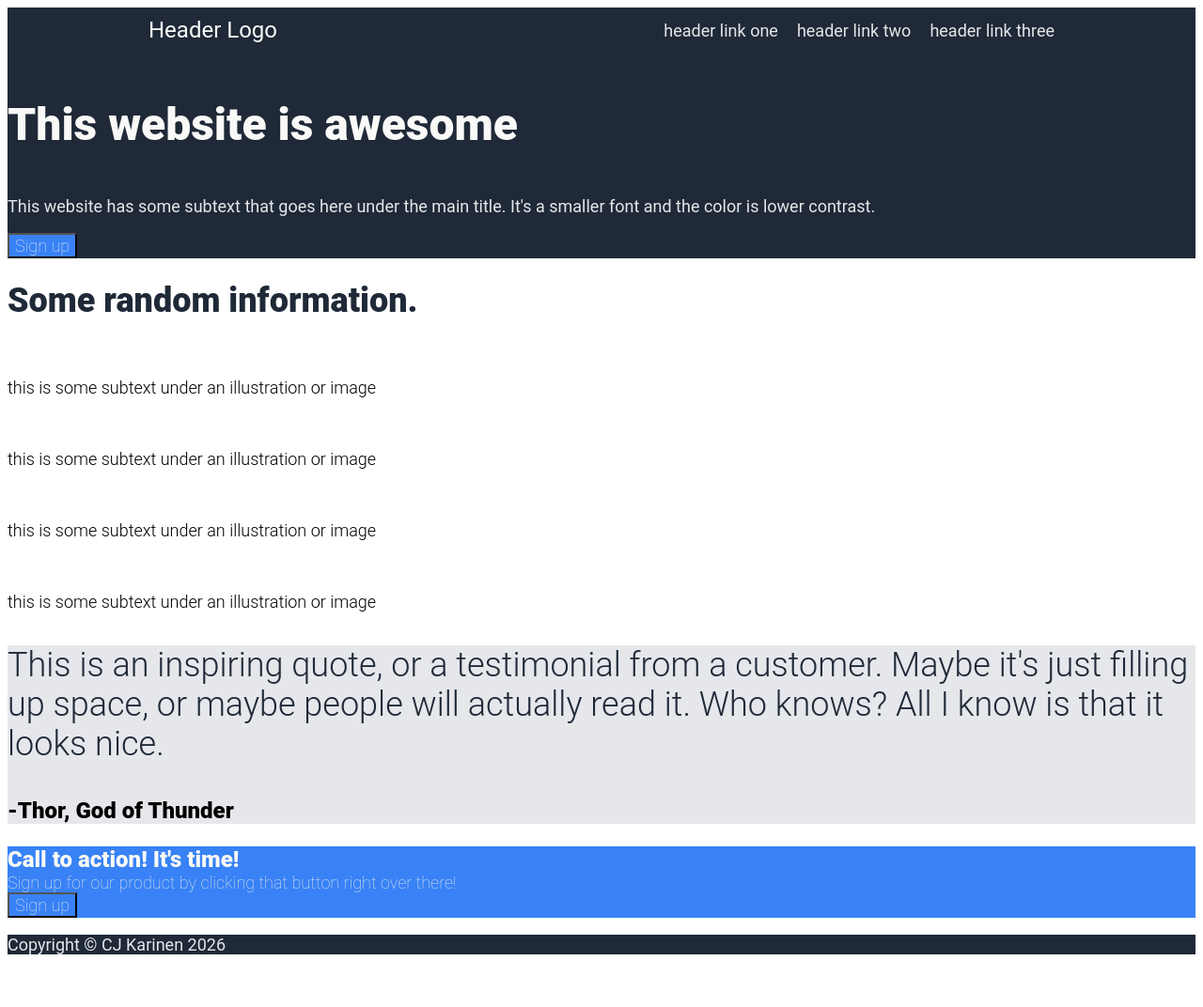
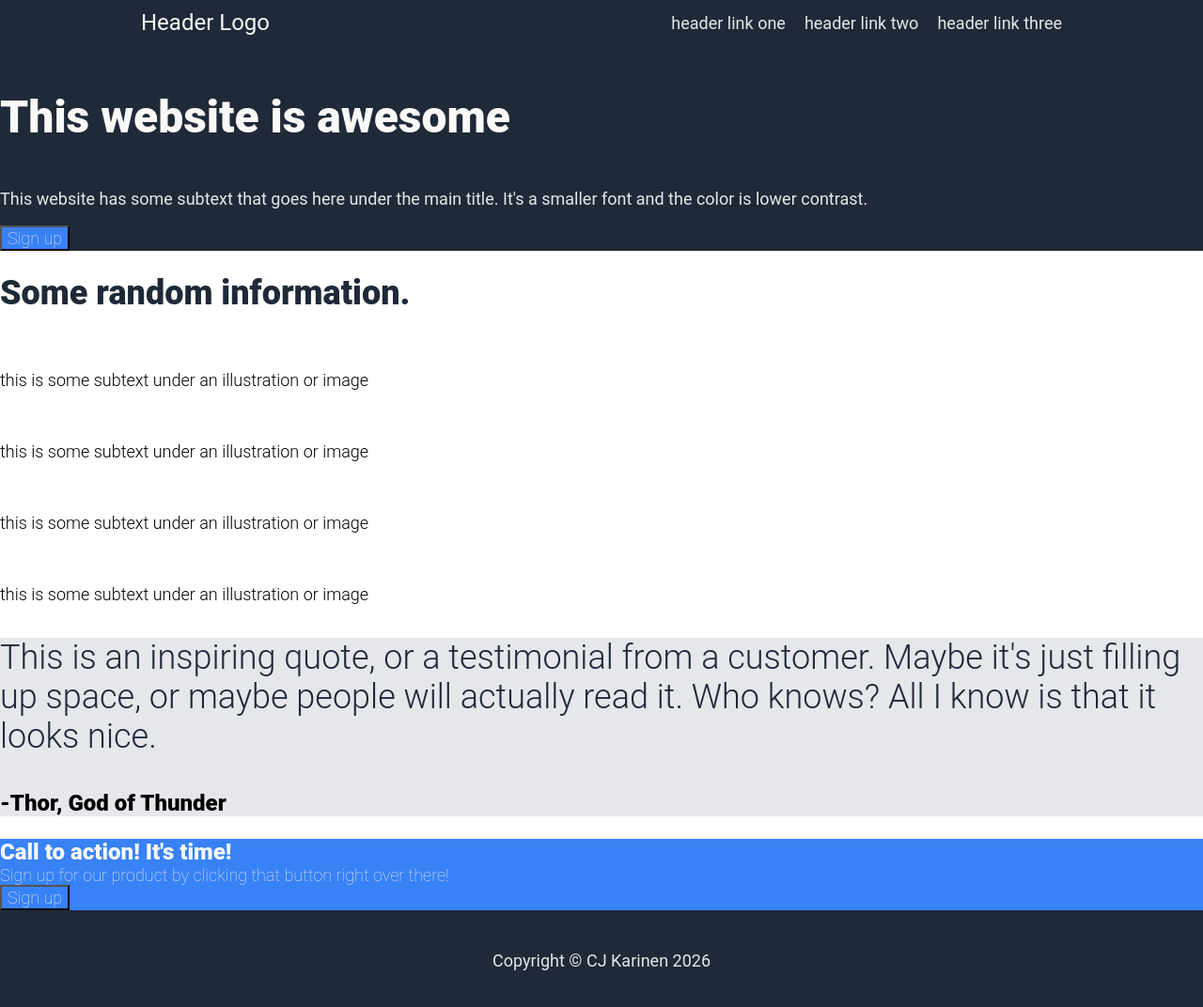
Before and after one commit to cjkarinen20/css-landing-page, a plain HTML site: page index.html in a window 1280 px wide. Shown: the whole page at 94% size. Before the commit the page ends 1034 px from the top, so only its background shows below. Drawn offline with Linux system fonts and the light colour scheme.

Commit message:
Remove Default Padding and Margin
Fix the previous issue of whitespace around
each section by creating a new rule for the body,
that sets margin and padding to 0. Additionally,
create a new rule for all elements that forces
them to use border-box. Format the footer with
the desired text positioning and padding.

To-Do:
-"Indent" the hero-section text with the same
amount of padding as the header.
-Format the "hero-content" text and button using
flex properties.

```diff
--- a/styles.css
+++ b/styles.css
@@ -1,12 +1,20 @@
 *{
     font-family: 'Roboto', sans-serif;
+    box-sizing: border-box;
+}
+body{
+    margin: 0;
+    padding: 0;
 }
 .hero-section,
 .footer{
     background-color: #1f2937;
-    margin: 0;
 }
 /*-----Hero-Section-----*/
+.hero-section{
+    margin: 0;
+    padding: 0;
+}
 .header{
     display: flex;
     justify-content: space-between;
@@ -94,6 +102,13 @@
     background-color:#3882f6;
 }
 /*-----Footer-Section-----*/
+.footer{
+    display: flex;
+    justify-content: center;
+    align-items: center;
+    margin: 0;
+    padding: 25px;
+}
 .footer-text{
     font-size: 18px;
     color: #e5e7eb;
```
